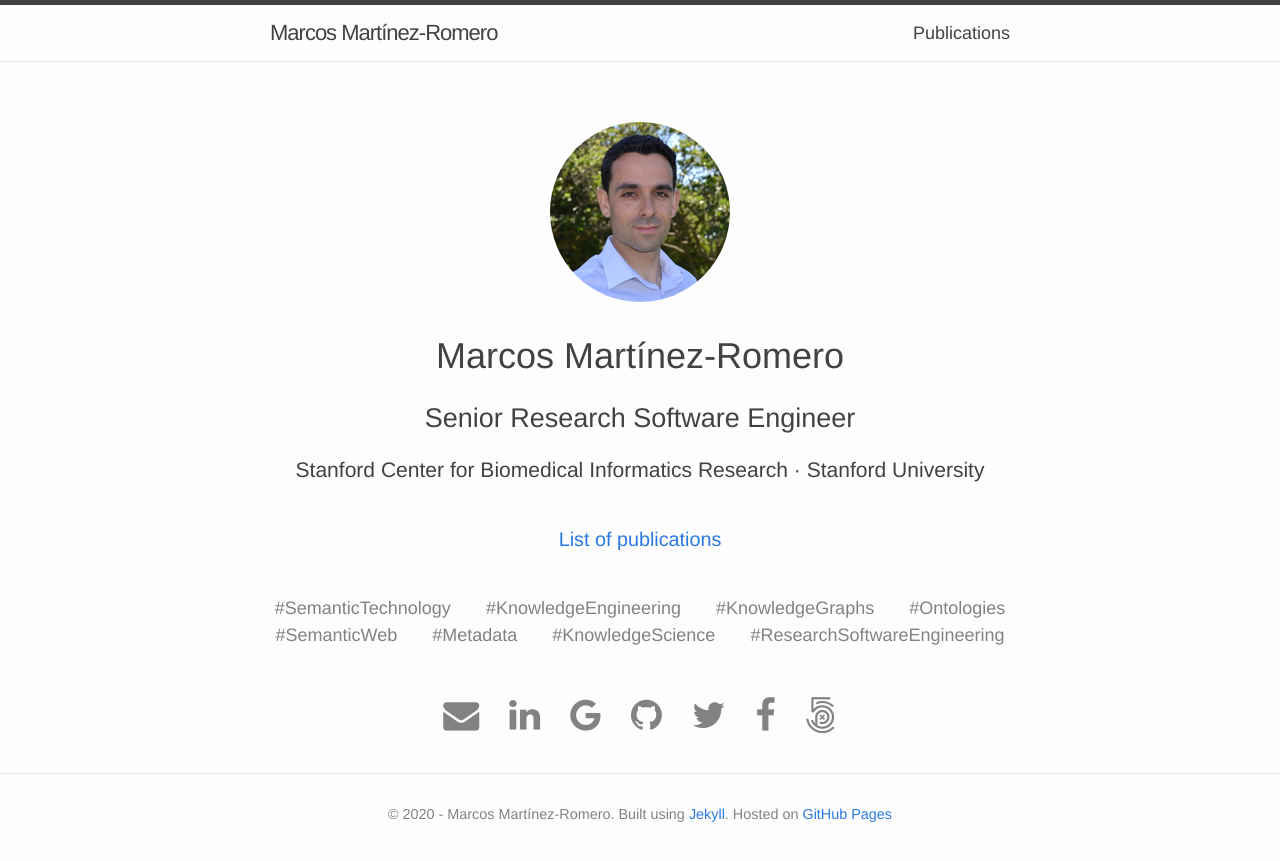
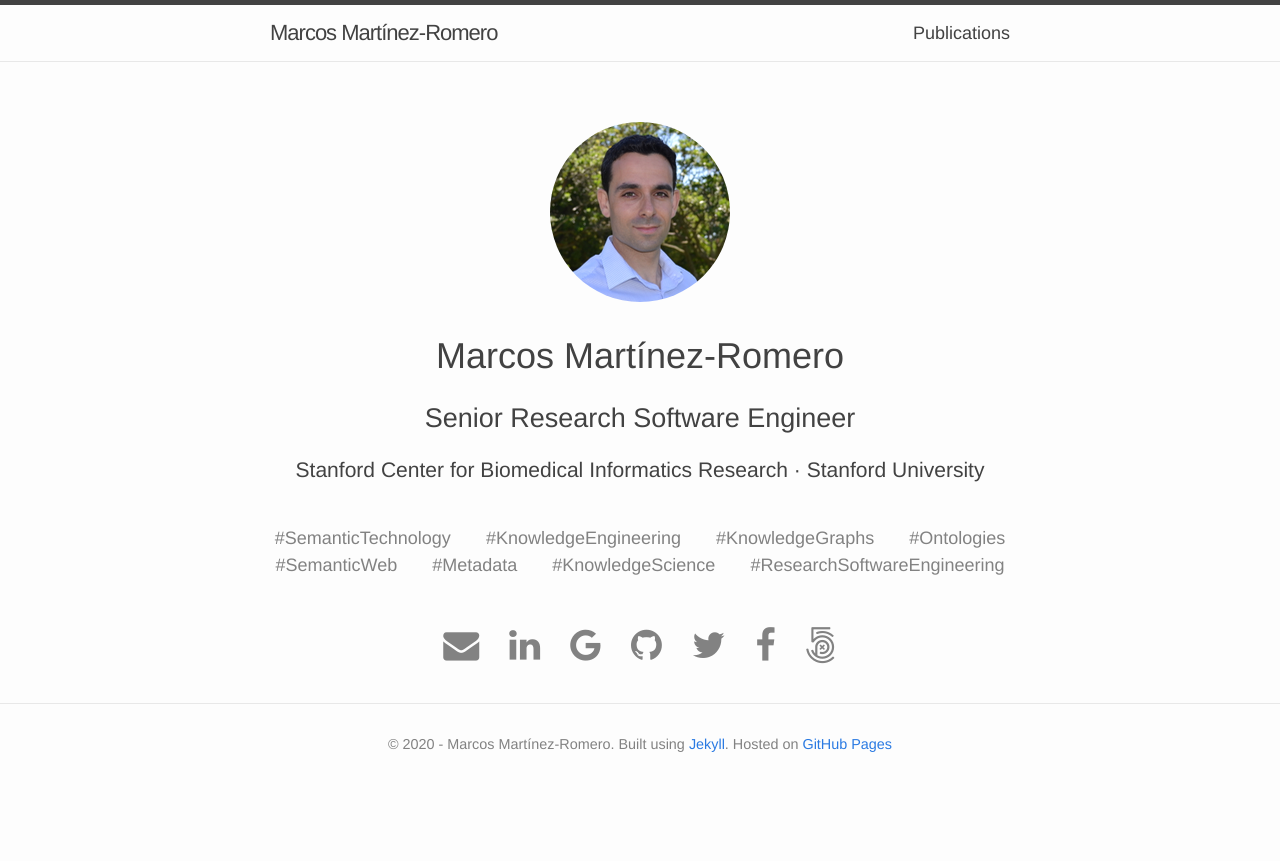
Before and after one commit to marcosmro/marcosmro.github.io, a Jekyll site: the page built from index.html, in a window 1280 px wide. Shown: the top 861 px of the page. Built offline with Jekyll 4.4.1, drawn with Linux system fonts in a browser that asks for light colours.

Commit message:
Update index.html

```diff
--- a/index.html
+++ b/index.html
@@ -50,7 +50,7 @@ layout: default
 
     <!-- Links -->
     <div class="container-links">
-        <p><a href="/research_works/">List of publications</a></p>
+        <!--<p><a href="/research_works/">List of publications</a></p>-->
     </div>
 
     <!-- Tags -->
```
